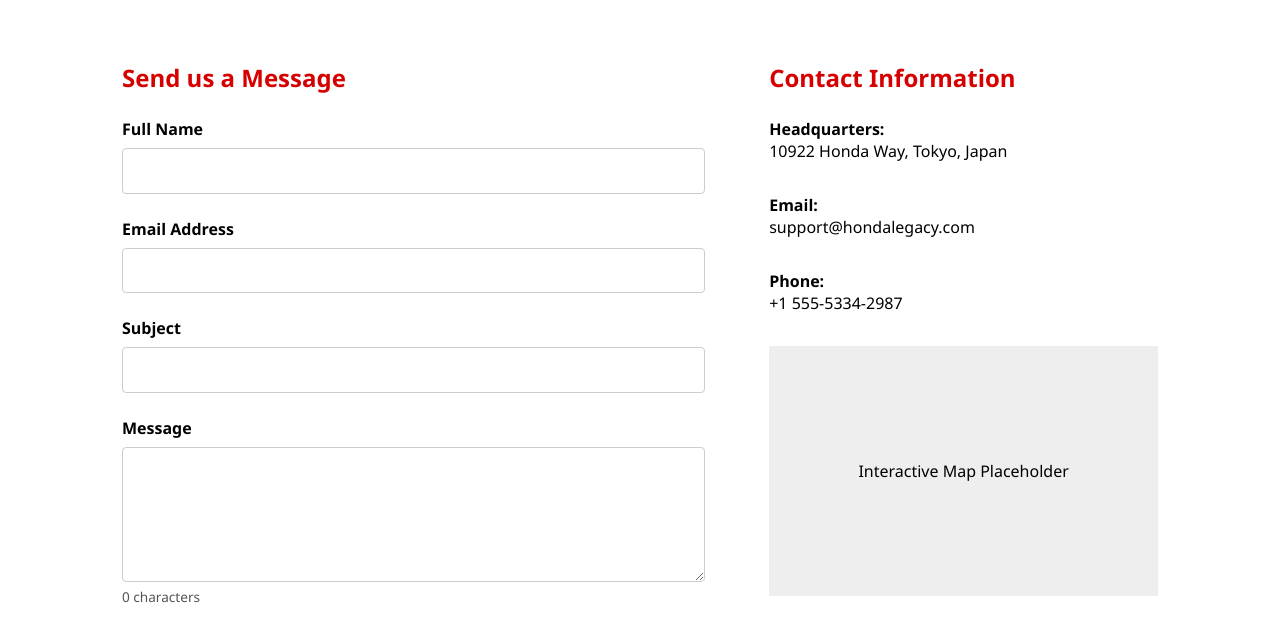
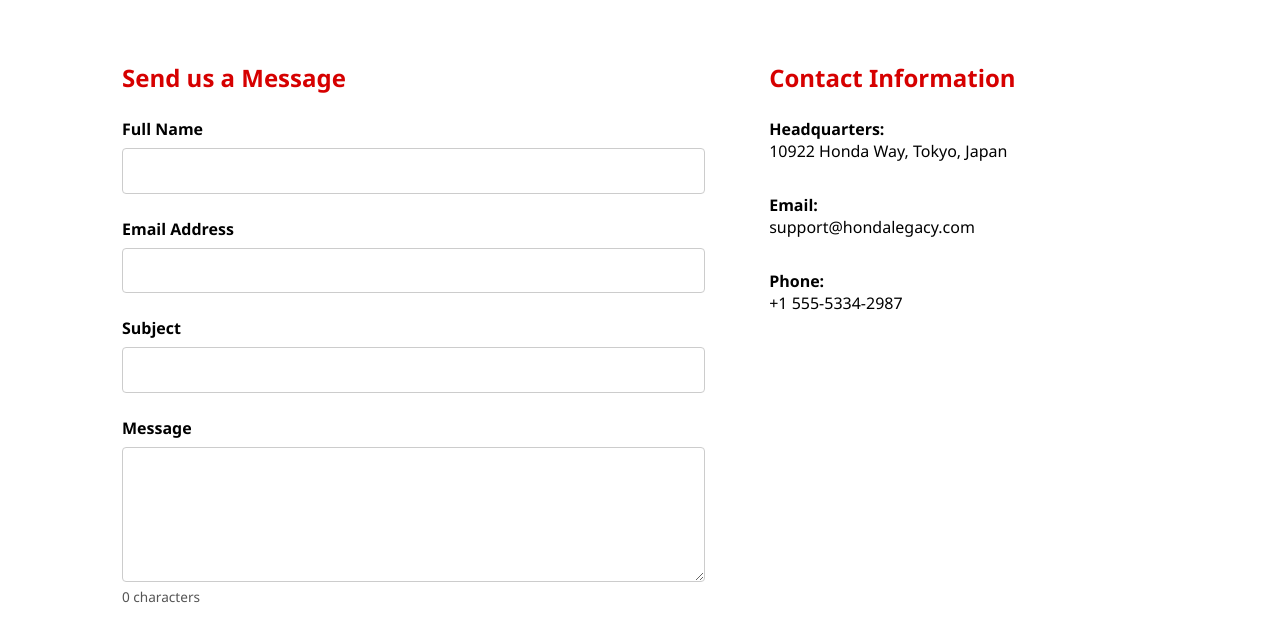
Before and after one commit to Edu110-be/itd210-tailwind2, a plain HTML site: page contact.html in a window 1280 px wide. Shown: the part 125-752 px from the top of the page. Drawn offline with Linux system fonts and the light colour scheme.

Commit message:
Update contact.html

```diff
--- a/contact.html
+++ b/contact.html
@@ -123,16 +123,6 @@ input:focus, textarea:focus, button:focus {
 /* CONTACT INFO */
 .info-item {
   margin-bottom: 2rem;
-}
-
-/* Map placeholder */
-.map-placeholder {
-  width: 100%;
-  height: 250px;
-  background: #eee;
-  display: flex;
-  justify-content: center;
-  align-items: center;
 }
 
 /* RESPONSIVE DESIGN */
@@ -328,10 +318,6 @@ function toggleFAQ(el) {
     <p>+1 555-5334-2987</p>
   </div>
 
-  <div class="map-placeholder">
-    <p>Interactive Map Placeholder</p>
-  </div>
-
 </section>
 
 </div>
```
